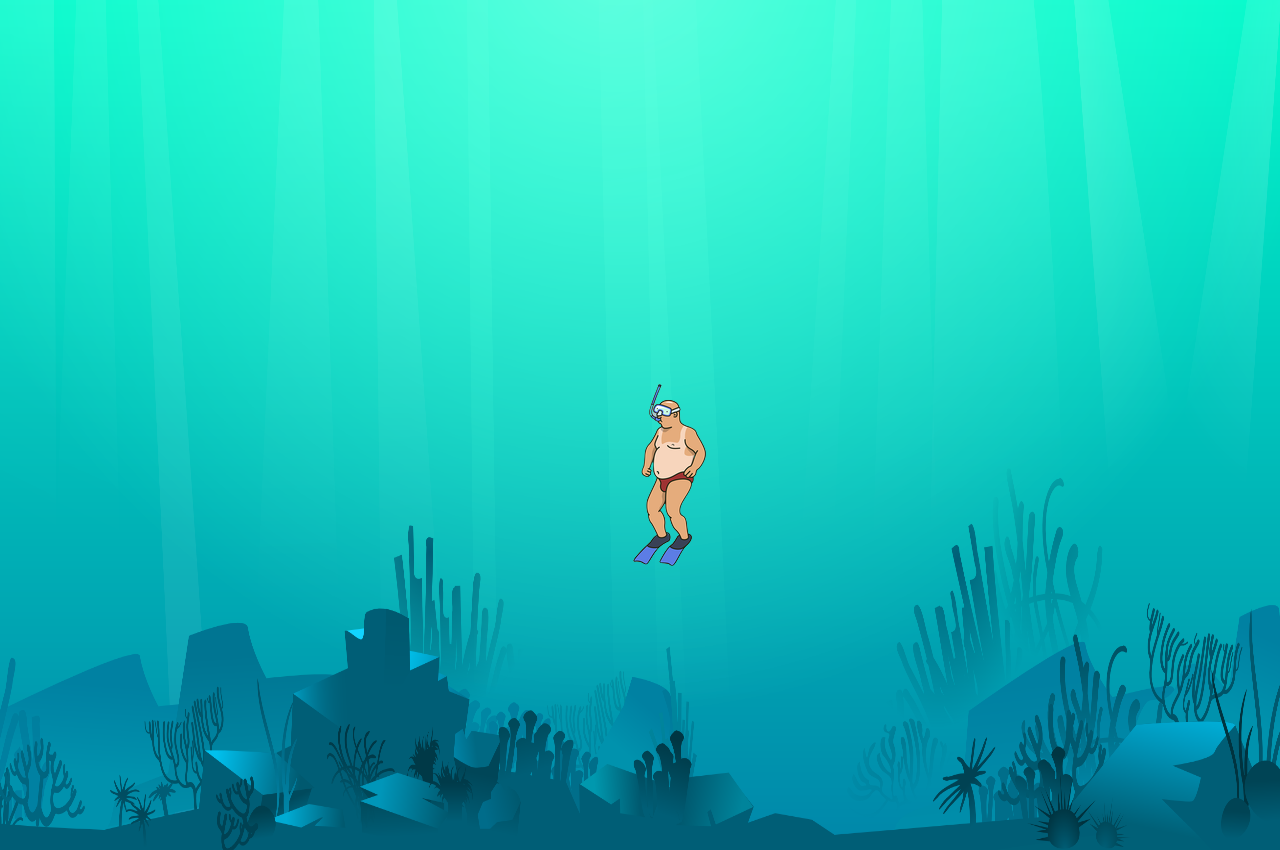
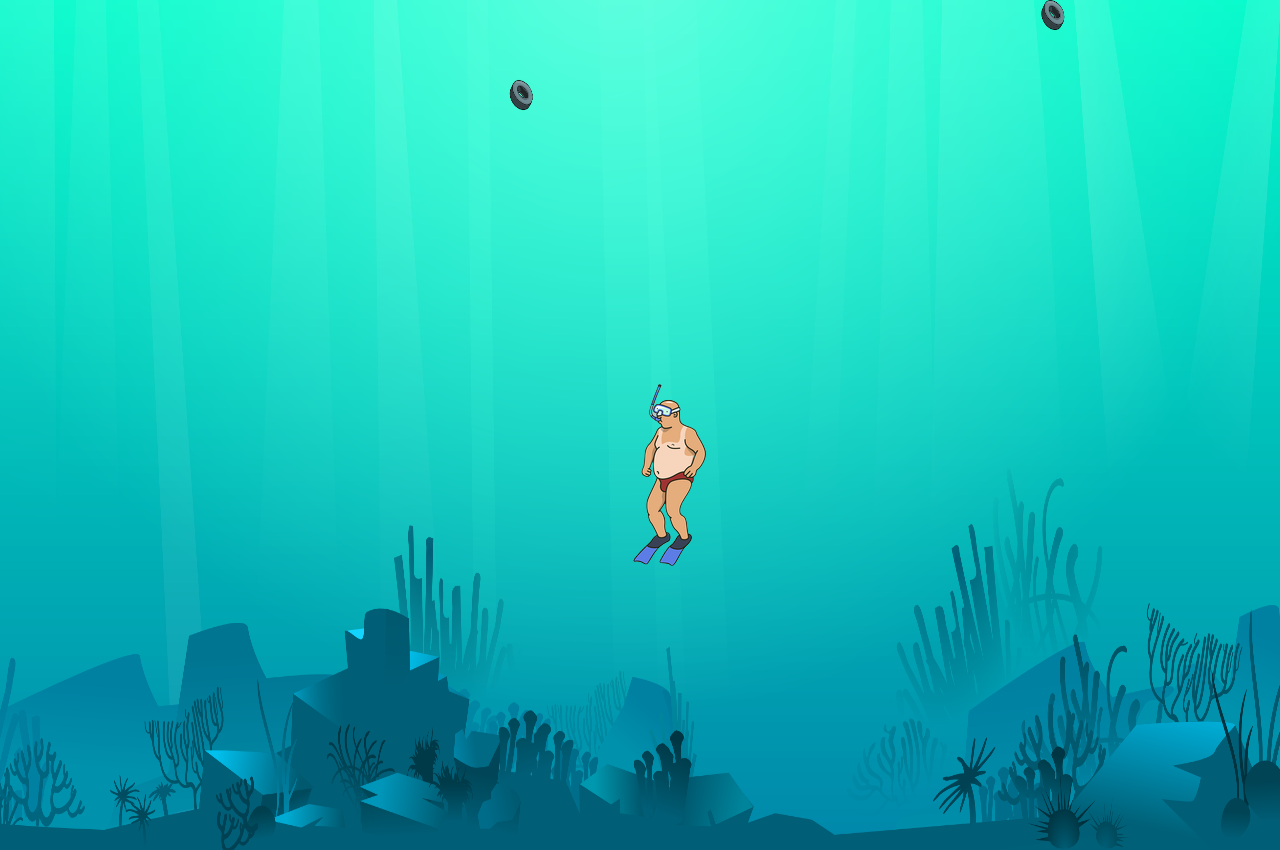
Before and after one commit to Mathijsvanginneken/Drunk-Diver, a plain HTML site: page index.html in a window 1280 px wide. Shown: the top 850 px of the page. Drawn offline with Linux system fonts and the light colour scheme; animation ran at ten frames a second.

Commit message:
done trash generation

```diff
--- a/Js/script.js
+++ b/Js/script.js
@@ -1,9 +1,26 @@
 
 const obstaclesArrayTrash = [];
+const background = new Background(ctx);
 const player = new Player();
-const background = new Background(ctx);
+
+let trashIntervalId = null
+let isStarted = true // Change it form the on-click event of the start button
 
 function letsPlay(){
+
+  if(!trashIntervalId && isStarted){
+    trashIntervalId = setInterval( ()=>{
+      const trash = new ObstacleTrash(
+        ctx,
+        Math.random() * canvas.width + 10,
+        0,
+        50,
+        50,
+        Math.ceil(Math.random() * 3)
+      );
+      obstaclesArrayTrash.push(trash)
+    }, 1000)}
+
     ctx.clearRect(0, 0, canvas.width, canvas.height);
     player.update();
     background.draw();
@@ -11,10 +28,8 @@ function letsPlay(){
     obstaclesArrayTrash.forEach((eachObstacle) => {
         eachObstacle.draw();
         eachObstacle.move();
-
     }),
     collisions();
-    console.log('Hey collision happening')
 
     requestAnimationFrame(letsPlay);
 }
```
Also changed, not shown: index.html (+0 -6 lines).
